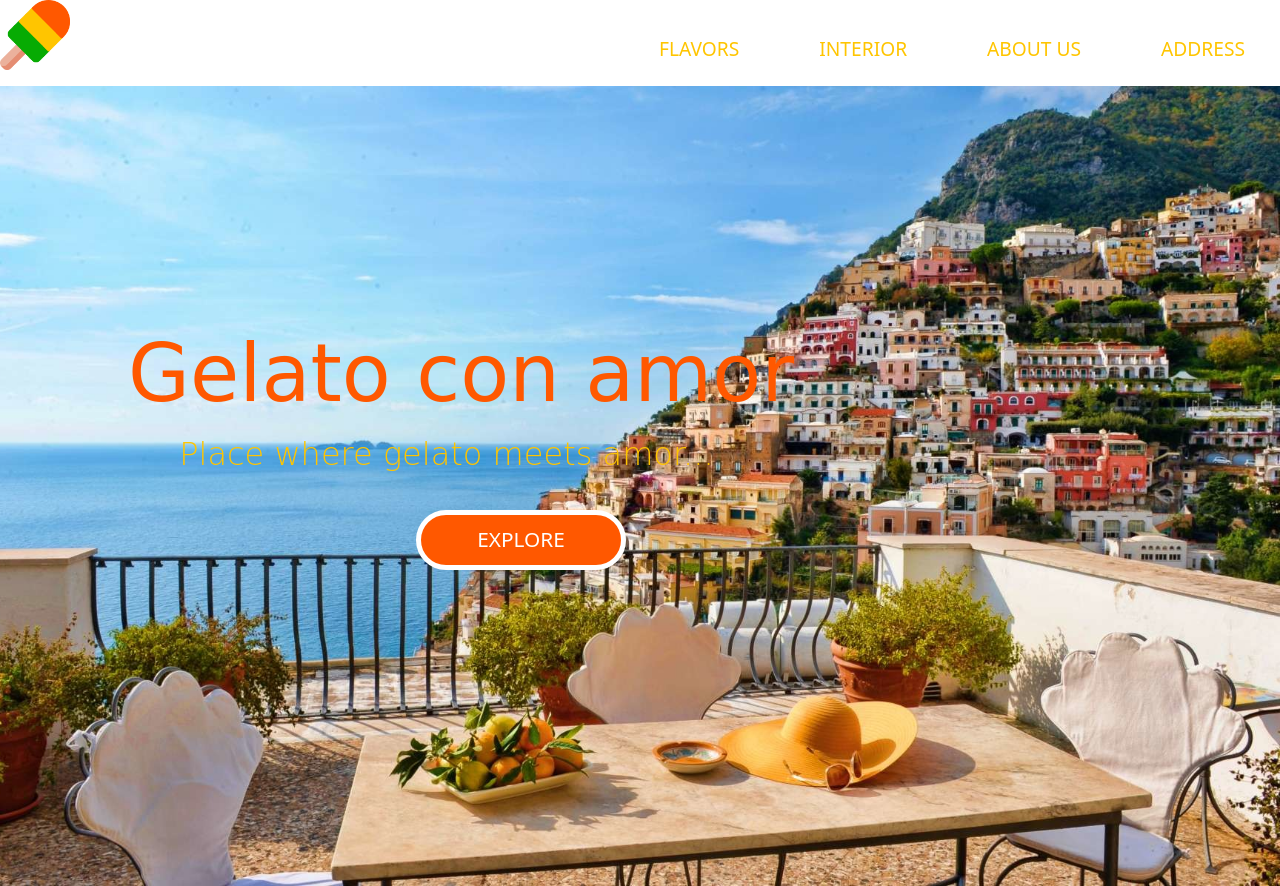
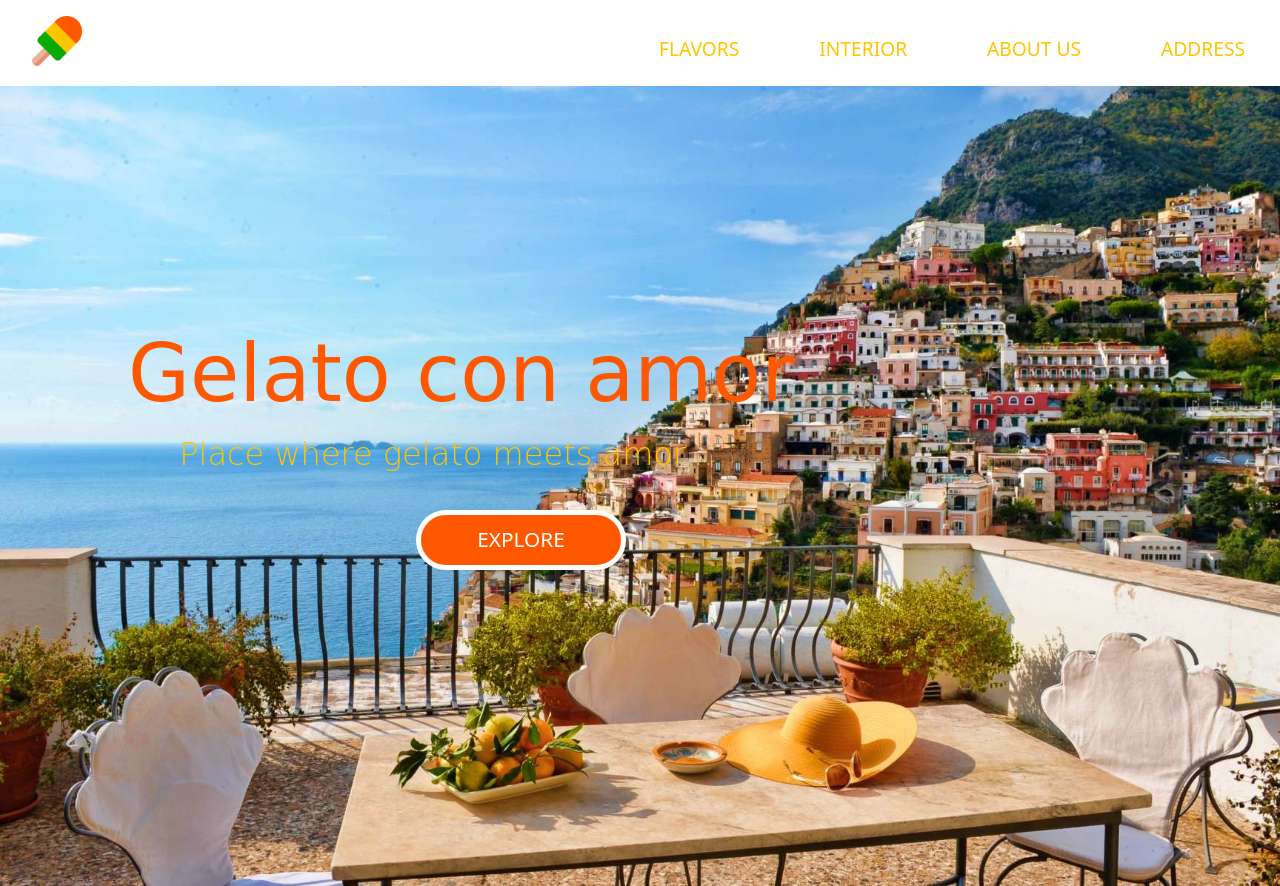
Before and after one commit to ValentinaBelle/Diploma, a plain HTML site: page index.html in a window 1280 px wide. Shown: the top 886 px of the page. Drawn offline with nearby package versions, Linux system fonts and the light colour scheme; a web font is replaced by a local one.

Commit message:
Update style.css

```diff
--- a/style.css
+++ b/style.css
@@ -13,9 +13,11 @@ body {
 }
 
 header img {
-    width: 70px;
-    height: 70px;
+    width: 50px;
+    height: 50px;
     float: left;
+    margin-top: 1em;
+    margin-left: 2em;
 }
 
 #menu ul {
```
